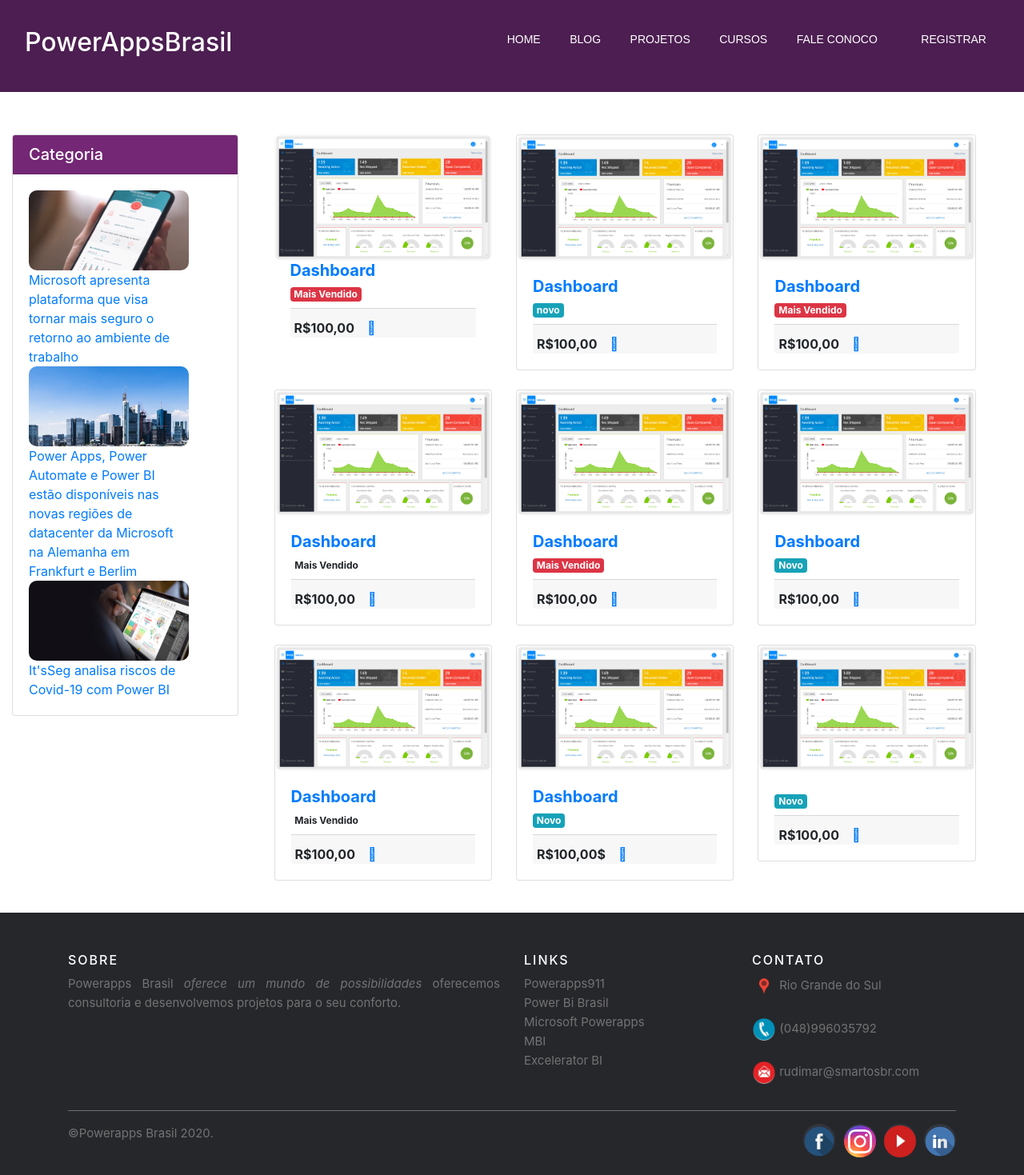
After one commit to EmersonsfDev/-Website-using-python-flask-and-bootstrap, a Python web app: template app/templates/projeto.html in a window 1280 px wide. The commit adds this page. Shown: the whole page at 80% size. Run offline with Jinja, Linux system fonts and the light colour scheme; the template is opened without the code that fills it, so the values that code supplies are empty.

Commit message:
aba projeto

```diff
--- a/app/controllers/default.py
+++ b/app/controllers/default.py
@@ -33,6 +33,9 @@ def index():
   elif request.method == 'GET':
     return render_template('index.html', form=form)
 
+@app.route("/projeto")
+def projeto():
+    return render_template('projeto.html')
 
 @app.route("/blog")
 def blog():
--- a/app/templates/base.html
+++ b/app/templates/base.html
@@ -58,7 +58,7 @@
                               <ul id="navigation">
                                   <li><a class="nav-link" href="{{url_for('index')}}">Home <span class="sr-only">(current)</span></a></li>
                                   <li><a class="nav-link" href="{{url_for('blog')}}">Blog <span class="sr-only">(current)</span></a></li>
-                                  <li> <a class="nav-link" href="#">Projetos <span class="sr-only">(current)</span></a></li>
+                                  <li> <a class="nav-link" href="{{url_for('projeto')}}">Projetos <span class="sr-only">(current)</span></a></li>
                                   <li><a target="_blank"class="nav-link" href="https://www.udemy.com/course/aplicativos-com-powerapps-aprenda-desenvolvendo/?referralCode=5919DEA3BD9BB0849E9F">Cursos <span class="sr-only">(current)</span></a></li>
 
                                   <li><a href="#faleConosco">Fale Conoco</a></li>
--- /dev/null
+++ b/app/templates/projeto.html
@@ -0,0 +1,324 @@
+
+{% extends 'base.html' %}
+ {%block content%}
+ <br><br><br><br><br>
+<div class="container-fluid row pt-4">
+<div class=" col-lg-3">
+
+<div class="card my-4 ">
+        <h5 class="card-header text-white" style="background-color:#742774">Categoria</h5>
+        <div class="card-body">
+        <div class="row">
+
+            <div class="col-lg-6">
+            <img class="grow" src="{{url_for('static',filename='img/destaque1.png')}}"border-radius: 50%; width="200" height="100"id ="box">
+            </div>
+
+            <div class="col-lg-10">
+            <a href="{{url_for('blogpost2')}}">Microsoft apresenta plataforma que visa tornar mais seguro o retorno ao ambiente de trabalho</a>
+            </div>
+            <br><br>
+            <div class="col-lg-6">
+            <img class="grow"src="{{url_for('static',filename='img/destaque2.jpg')}}"border-radius: 50%; width="200" height="100"id ="box">
+            </div>
+
+            <div class="col-lg-10">
+            <a href="{{url_for('blogpost3')}}">Power Apps, Power Automate e Power BI estão disponíveis nas novas regiões de datacenter da Microsoft na Alemanha em Frankfurt e Berlim</a>
+
+            </div>
+
+            <br><br>
+            <div class="col-lg-6">
+            <img class="grow"src="{{url_for('static',filename='img/pc.jpg')}}"border-radius: 50%; width="200" height="100"id ="box">
+            </div>
+
+            <div class="col-lg-10">
+            <a href="{{url_for('blogpost')}}">It'sSeg analisa riscos de Covid-19 com Power BI</a>
+            </div>
+        </div>
+        </div>
+    </div>
+</div>
+
+<div class="container col-lg-9">
+    <section class="container section pt-4">
+        <div class="row">
+            <div class="col-lg-4 col-md-12 mb-4">
+
+                <div >
+                    <div class="view overlay">
+                        <img align="left" src="{{url_for('static',filename='img/Dashboard.png')}}" width="100%" height="100%"id ="box">
+                        <a>
+                            <div class="mask rgba-white-slight"></div>
+                        </a>
+                    </div>
+
+                    <div class="card-body">
+
+                        <h5 class="card-title mb-1"><strong><a href="" class="dark-grey-text">Dashboard</a></strong></h5><span class="badge badge-danger mb-2">Mais Vendido</span>
+
+                        <div class="card-footer pb-0">
+                            <div class="row mb-0">
+                                <span class="float-left"><strong>R$100,00</strong></span>
+                                <span class="float-right">
+
+                            <a class="" data-toggle="tooltip" data-placement="top" title="Add to Cart"><i class="fas fa-shopping-cart ml-3"></i></a>
+                            </span>
+                            </div>
+                        </div>
+                    </div>
+                </div>
+            </div>
+
+            <div class="col-lg-4 col-md-6 mb-4">
+                <div class="card card-ecommerce">
+
+                    <div class="view overlay">
+                          <img align="left" src="{{url_for('static',filename='img/Dashboard.png')}}" width="100%" height="100%"id ="box">
+                        <a>
+                            <div class="mask rgba-white-slight"></div>
+                        </a>
+                    </div>
+
+                    <div class="card-body">
+
+                        <h5 class="card-title mb-1"><strong><a href="" class="dark-grey-text">Dashboard</a></strong></h5><span class="badge badge-info mb-2">novo</span>
+                        <div class="card-footer pb-0">
+                            <div class="row mb-0">
+                                <span class="float-left"><strong>R$100,00</strong></span>
+                                <span class="float-right">
+
+                                    <a class="" data-toggle="tooltip" data-placement="top" title="Add to Cart"><i class="fas fa-shopping-cart ml-3"></i></a>
+                                    </span>
+                            </div>
+                        </div>
+
+                    </div>
+
+                </div>
+
+            </div>
+
+            <div class="col-lg-4 col-md-6 mb-4">
+
+                <div class="card card-ecommerce">
+
+                    <div class="view overlay">
+                         <img align="left" src="{{url_for('static',filename='img/Dashboard.png')}}" width="100%" height="100%"id ="box">  <a>
+                            <div class="mask rgba-white-slight"></div>
+                        </a>
+                    </div>
+
+                    <div class="card-body">
+
+                        <h5 class="card-title mb-1"><strong><a href="" class="dark-grey-text">Dashboard</a></strong></h5><span class="badge badge-danger mb-2">Mais Vendido</span>
+                        <div class="card-footer pb-0">
+                            <div class="row mb-0">
+                                <span class="float-left"><strong>R$100,00</strong></span>
+                                <span class="float-right">
+
+                                <a class="" data-toggle="tooltip" data-placement="top" title="Add to Cart"><i class="fas fa-shopping-cart ml-3"></i></a>
+                                </span>
+                            </div>
+                        </div>
+                    </div>
+                </div>
+            </div>
+        </div>
+
+
+        <div class="row">
+            <div class="col-lg-4 col-md-12 mb-4">
+
+                <div class="card card-ecommerce">
+
+                    <div class="view overlay">
+                         <img align="left" src="{{url_for('static',filename='img/Dashboard.png')}}" width="100%" height="100%"id ="box">   <a>
+                            <div class="mask rgba-white-slight"></div>
+                        </a>
+                    </div>
+
+                    <div class="card-body">
+                        <h5 class="card-title mb-1"><strong><a href="" class="dark-grey-text">Dashboard</a></strong></h5><span class="badge grey mb-2">Mais Vendido</span>
+
+                        <div class="card-footer pb-0">
+                            <div class="row mb-0">
+                                <span class="float-left"><strong>R$100,00</strong></span>
+                                <span class="float-right">
+                                <a class="" data-toggle="tooltip" data-placement="top" title="Add to Cart"><i class="fas fa-shopping-cart ml-3"></i></a>
+                                </span>
+                            </div>
+                        </div>
+                    </div>
+
+                </div>
+            </div>
+
+            <div class="col-lg-4 col-md-6 mb-4">
+                <div class="card card-ecommerce">
+
+                    <div class="view overlay">
+                       <img align="left" src="{{url_for('static',filename='img/Dashboard.png')}}" width="100%" height="100%"id ="box">     <a>
+                            <div class="mask rgba-white-slight"></div>
+                        </a>
+                    </div>
+
+                    <div class="card-body">
+
+                        <h5 class="card-title mb-1"><strong><a href="" class="dark-grey-text">Dashboard</a></strong></h5><span class="badge badge-danger mb-2">Mais Vendido</span>
+
+                        <div class="card-footer pb-0">
+                            <div class="row mb-0">
+                                <span class="float-left"><strong>R$100,00</strong></span>
+                                <span class="float-right">
+                                <a class="" data-toggle="tooltip" data-placement="top" title="Add to Cart"><i class="fas fa-shopping-cart ml-3"></i></a>
+                                </span>
+                            </div>
+                        </div>
+                    </div>
+                </div>
+            </div>
+
+            <div class="col-lg-4 col-md-6 mb-4">
+
+                <div class="card card-ecommerce">
+
+                    <div class="view overlay">
+                       <img align="left" src="{{url_for('static',filename='img/Dashboard.png')}}" width="100%" height="100%"id ="box">     <a>
+                        <a>
+                            <div class="mask rgba-white-slight"></div>
+                        </a>
+                    </div>
+
+                    <div class="card-body">
+                        <h5 class="card-title mb-1"><strong><a href="" class="dark-grey-text">Dashboard</a></strong></h5><span class="badge badge-info mb-2">Novo</span>
+
+                        <div class="card-footer pb-0">
+                            <div class="row mb-0">
+                                <span class="float-left"><strong>R$100,00</strong></span>
+                                <span class="float-right">
+
+                                <a class="" data-toggle="tooltip" data-placement="top" title="Add to Cart"><i class="fas fa-shopping-cart ml-3"></i></a>
+                                </span>
+                            </div>
+                        </div>
+
+                    </div>
+
+                </div>
+
+            </div>
+
+        </div>
+
+        <div class="row mb-3">
+
+            <div class="col-lg-4 col-md-12 mb-4">
+
+                <div class="card card-ecommerce">
+
+                    <div class="view overlay">
+                         <img align="left" src="{{url_for('static',filename='img/Dashboard.png')}}" width="100%" height="100%"id ="box">     <a>
+                        <a>
+                            <div class="mask rgba-white-slight"></div>
+                        </a>
+                    </div>
+                    <div class="card-body">
+
+                        <h5 class="card-title mb-1"><strong><a href="" class="dark-grey-text">Dashboard</a></strong></h5><span class="badge grey mb-2">Mais Vendido</span>
+
+                        <div class="card-footer pb-0">
+                            <div class="row mb-0">
+                                <span class="float-left"><strong>R$100,00</strong></span>
+                                <span class="float-right">
+                                <a class="" data-toggle="tooltip" data-placement="top" title="Add to Cart"><i class="fas fa-shopping-cart ml-3"></i></a>
+                                </span>
+                            </div>
+                        </div>
+
+                    </div>
+
+                </div>
+
+            </div>
+
+            <div class="col-lg-4 col-md-6 mb-4">
+                <div class="card card-ecommerce">
+
+                    <div class="view overlay">
+                       <img align="left" src="{{url_for('static',filename='img/Dashboard.png')}}" width="100%" height="100%"id ="box">     <a>
+                           <a>
+                            <div class="mask rgba-white-slight"></div>
+                        </a>
+                    </div>
+
+                    <div class="card-body">
+
+                        <h5 class="card-title mb-1"><strong><a href="" class="dark-grey-text">Dashboard</a></strong></h5><span class="badge badge-info mb-2">Novo</span>
+                        <div class="card-footer pb-0">
+                            <div class="row mb-0">
+                                <span class="float-left"><strong>R$100,00$</strong></span>
+                                <span class="float-right">
+                                <a class="" data-toggle="tooltip" data-placement="top" title="Add to Cart"><i class="fas fa-shopping-cart ml-3"></i></a>
+                                </span>
+                            </div>
+                        </div>
+
+                    </div>
+                    <!--Card content-->
+
+                </div>
+                <!--Card-->
+
+            </div>
+            <!--Grid column-->
+
+            <!--Grid column-->
+            <div class="col-lg-4 col-md-6 mb-4">
+
+                <!--Card-->
+                <div class="card card-ecommerce">
+
+                    <!--Card image-->
+                    <div class="view overlay">
+                        <img align="left" src="{{url_for('static',filename='img/Dashboard.png')}}" width="100%" height="100%"id ="box">     <a>
+                          <a>
+                            <div class="mask rgba-white-slight"></div>
+                        </a>
+                    </div>
+                    <!--Card image-->
+
+                    <!--Card content-->
+                    <div class="card-body">
+                        <!--Category & Title-->
+
+                        <h5 class="card-title mb-1"><strong><a href="" class="dark-grey-text"></a></strong></h5><span class="badge badge-info mb-2">Novo</span>
+                        <div class="card-footer pb-0">
+                            <div class="row mb-0">
+                                <span class="float-left"><strong>R$100,00</strong></span>
+                                <span class="float-right">
+                                <a class="" data-toggle="tooltip" data-placement="top" title="Add to Cart"><i class="fas fa-shopping-cart ml-3"></i></a>
+                                </span>
+                            </div>
+                        </div>
+
+                    </div>
+                    <!--Card content-->
+
+                </div>
+                <!--Card-->
+
+            </div>
+            <!--Grid column-->
+
+        </div>
+    </section>
+    <!-- /.Products Grid -->
+
+</div>
+<!-- /.Content -->
+</div>
+
+</div>
+
+{% endblock %}
```
Also changed, not shown: app/static/img/Dashboard.png (added), app/static/img/dashprojeto.png (added).
